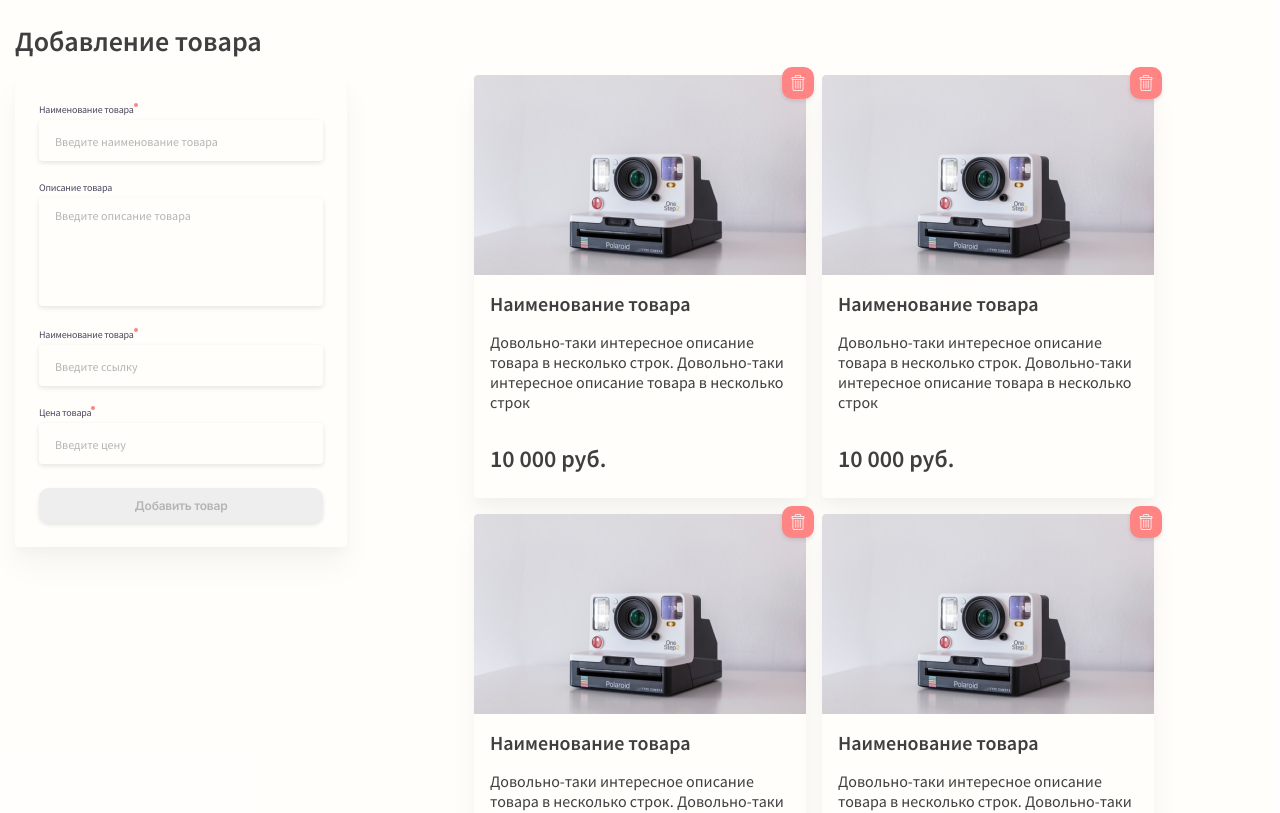
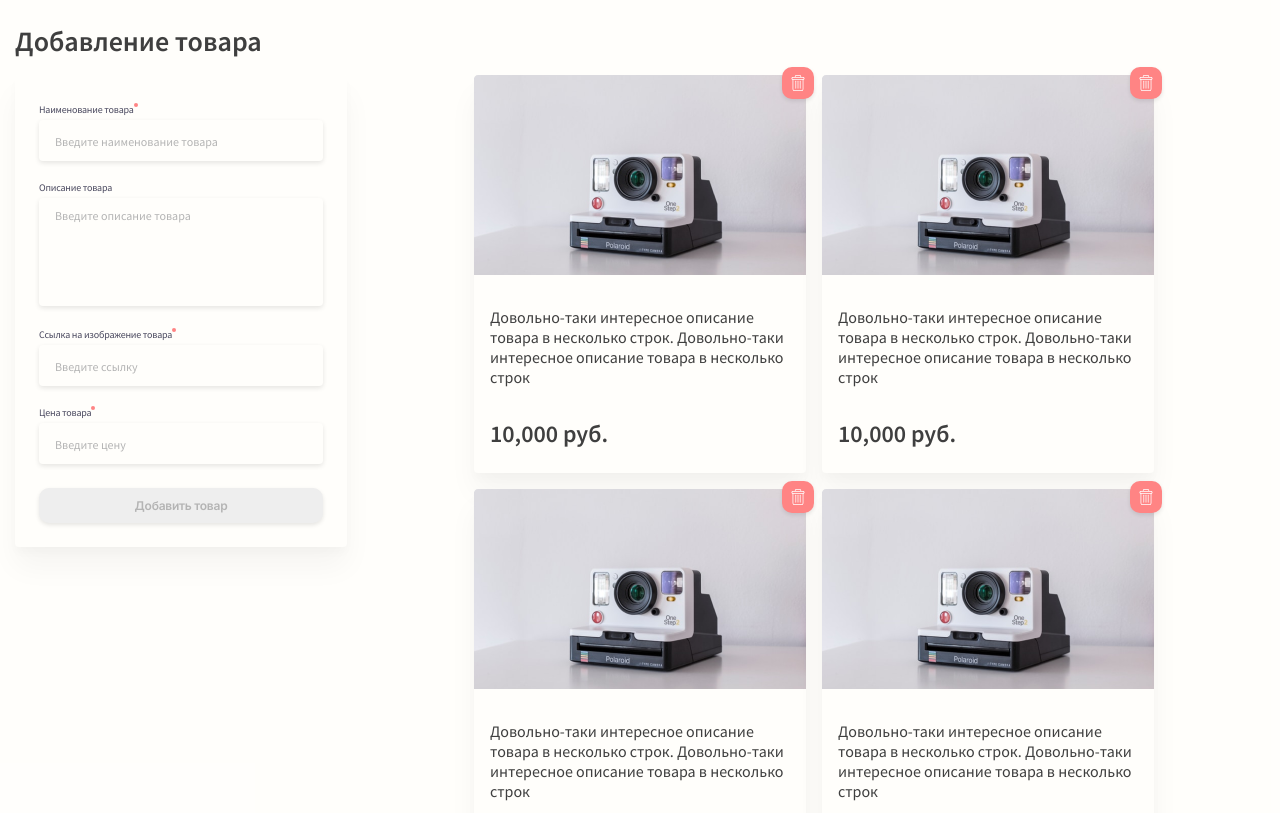
Before and after one commit to bar-min/goods-app, a Vue app: page / in a window 1280 px wide. Shown: the top 813 px of the page. Built offline with nearby package versions, Linux system fonts and the light colour scheme.

Commit message:
add menu/list components, implement add/remove product

```diff
--- a/src/App.vue
+++ b/src/App.vue
@@ -1,93 +1,51 @@
 <template>
   <main class="blocks">
     <div class="blocks__container blocks-wrapper">
+      <item-menu @add="addProduct"></item-menu>
 
-      <div class="menu">
-        <div class="menu__body">
-          <h2 class="menu__heading">Добавление товара</h2>
-          <div class="menu__title" :class="{'menu-required': !isValidTitle }">
-            <label for="title" class="label-menu label-menu-required">Наименование товара</label>
-            <input v-model="title" @blur="checkInput" class='input-menu' id="title" placeholder="Введите наименование товара">
-          </div>
-          <div class="menu__description">
-            <label for="area" class="label-menu">Описание товара</label>
-            <textarea v-model="description" class='input-menu' id="area" placeholder="Введите описание товара"></textarea>
-          </div>
-          <div class="menu__link" :class="{'menu-required': !isValidLink }">
-            <label for="link" class="label-menu label-menu-required">Наименование товара</label>
-            <input v-model="link" @blur="checkInput" class='input-menu' id="link" placeholder="Введите ссылку">
-          </div>
-          <div class="menu__price" :class="{'menu-required': !isValidPrice }">
-            <label for="price" class="label-menu label-menu-required">Цена товара</label>
-            <input v-model="validPrice" @blur="checkInput" class='input-menu' id="price" placeholder="Введите цену">
-          </div>
-        </div>
-        <button class="menu__btn" :class="{'menu__btn_active': isValid}" :disabled="isValid">Добавить товар</button>
-      </div>
-
-      <div class="products">
-        <div class="products__container">
-          <div class="products__card card" v-for="item in 9" :key="item">
-
-            <div class="card__picture">
-              <img src="@/assets/images/item-default.png" alt="product">
-            </div>
-
-            <div class="card__body">
-              <h3 class="card__title">Наименование товара</h3>
-
-              <p class="card__text">Довольно-таки интересное описание товара в несколько строк. Довольно-таки интересное описание товара в несколько строк</p>
-
-              <span class="card__price">10 000 руб.</span>
-            </div>
-
-            <div class="card__remove"></div>
-          </div>
-        </div>
-      </div>
+      <product-list @delete="deleteProduct" :products="products"></product-list>
     </div>
   </main>
 </template>
 
 <script>
+import ItemMenu from './components/ItemMenu.vue';
+import ProductList from './components/ProductList.vue';
+import defaultPicture from './assets/images/item-default.png';
+
 export default {
   name: 'App',
   data(){
     return {
-      isValidTitle: true,
-      isValidLink: true,
-      isValidPrice: true,
-      title: '',
-      description: '',
-      link: '',
-      price: ''
+      products: []
     }
   },
 
-  computed: {
-    isValid(){
-     return (this.title && this.link && this.price) ? true : false;
-    },
+  product: {title: 'Наименование товара',
+            description: `Довольно-таки интересное описание товара в несколько строк.
+            Довольно-таки интересное описание товара в несколько строк`,
+            url: defaultPicture,
+            price: 10000},
 
-    validPrice:{
-      get(){
-        return this.price.toLocaleString();
-      },
-      set(value){
-        this.price = +value.replace(/\s/g, "");
-      }
-    },
+  beforeMount(){
+    let product = this.$options.product;
+    this.products = Array.from(Array(9).keys()).map(idx => {
+      return { ...product, id: idx}
+    })
   },
 
   methods: {
-    checkInput(){
-      this.isValidTitle = (!this.title) ? false : true;
-      this.isValidLink = (!this.link) ? false : true;
-      this.isValidPrice = (!this.price) ? false : true;
+    addProduct(value){
+      this.products.push(value);
+    },
+
+    deleteProduct(idx){
+      let current = this.products.findIndex(item => item.id === idx);
+      this.products.splice(current, 1);
     }
   },
 
-  components: {},
+  components: { ItemMenu, ProductList },
 }
 </script>
 
--- /dev/null
+++ b/src/components/ItemMenu.vue
@@ -0,0 +1,94 @@
+<template>
+  <div class="menu">
+    <div class="menu__body">
+      <h2 class="menu__heading">Добавление товара</h2>
+
+      <div class="menu__title" :class="{'menu-required': !isValidTitle }">
+        <label for="title" class="label-menu label-menu-required">Наименование товара</label>
+        <input v-model="title" @blur="checkInput" class='input-menu' id="title" placeholder="Введите наименование товара">
+      </div>
+
+      <div class="menu__description">
+        <label for="area" class="label-menu">Описание товара</label>
+        <textarea v-model="description" class='input-menu' id="area" placeholder="Введите описание товара"></textarea>
+      </div>
+
+      <div class="menu__link" :class="{'menu-required': !isValidLink }">
+        <label for="link" class="label-menu label-menu-required">Ссылка на изображение товара</label>
+        <input v-model="url" @blur="checkInput" class='input-menu' id="link" placeholder="Введите ссылку">
+      </div>
+
+      <div class="menu__price" :class="{'menu-required': !isValidPrice }">
+        <label for="price" class="label-menu label-menu-required">Цена товара</label>
+        <input :value="price" @input="checkPrice" @blur="checkInput" class='input-menu' id="price" placeholder="Введите цену">
+      </div>
+    </div>
+
+    <button
+    @click="addProduct"
+    class="menu__btn"
+    :class="{'menu__btn_active': isValid}"
+    :disabled="!isValid">Добавить товар</button>
+  </div>
+</template>
+
+<script>
+export default {
+  data(){
+    return {
+      isValidTitle: true,
+      isValidLink: true,
+      isValidPrice: true,
+      title: '',
+      description: '',
+      url: '',
+      price: '',
+      id: Date.now()
+    }
+  },
+
+  emits: ['add'],
+
+  computed: {
+    isValid(){
+      return (this.title && this.url && this.price) ? true : false;
+    },
+    newProduct(){
+      return { title: this.title, description: this.description, url: this.url, price: this.price, id: this.id }
+    },
+  },
+  methods: {
+    checkPrice(event){
+      const inputValue = event.target.value.replace(/\s/g, "");
+
+      if(isNaN(inputValue) || inputValue == ''){
+        event.target.value = this.price;
+      } else {
+        this.price = (+inputValue).toLocaleString();
+      }
+    },
+    addProduct(){
+      this.$emit('add', this.newProduct)
+      this.clearInputs();
+    },
+
+    clearInputs(){
+      this.title = '';
+      this.description = '';
+      this.url = '';
+      this.price = '';
+      this.id = '';
+    },
+
+    checkInput(){
+      this.isValidTitle = (!this.title) ? false : true;
+      this.isValidLink = (!this.url) ? false : true;
+      this.isValidPrice = (!this.price) ? false : true;
+    },
+  }
+}
+</script>
+
+<style>
+
+</style>
--- /dev/null
+++ b/src/components/ProductList.vue
@@ -0,0 +1,45 @@
+<template>
+  <div class="products">
+    <div class="products__container">
+      <div class="products__card card" v-for="product in products" :key="product.title">
+
+        <div class="card__picture">
+          <img :src="product.url" alt="product">
+        </div>
+
+        <div class="card__body">
+          <h3 class="card__title"></h3>
+
+          <p class="card__text">{{ product.description }}</p>
+
+          <span class="card__price">{{ validPrice(product.price) }}</span>
+        </div>
+
+        <div @click="deleteProduct(product.id)" class="card__remove"></div>
+      </div>
+    </div>
+  </div>
+</template>
+
+<script>
+export default {
+  props: ['products'],
+  emits: ['delete'],
+
+  computed: {
+    validPrice(){
+      return (price, currency = 'руб.') => price.toLocaleString() + ' ' + currency;
+    }
+  },
+
+  methods: {
+    deleteProduct(idx){
+      this.$emit('delete', idx);
+    }
+  }
+}
+</script>
+
+<style>
+
+</style>
```
